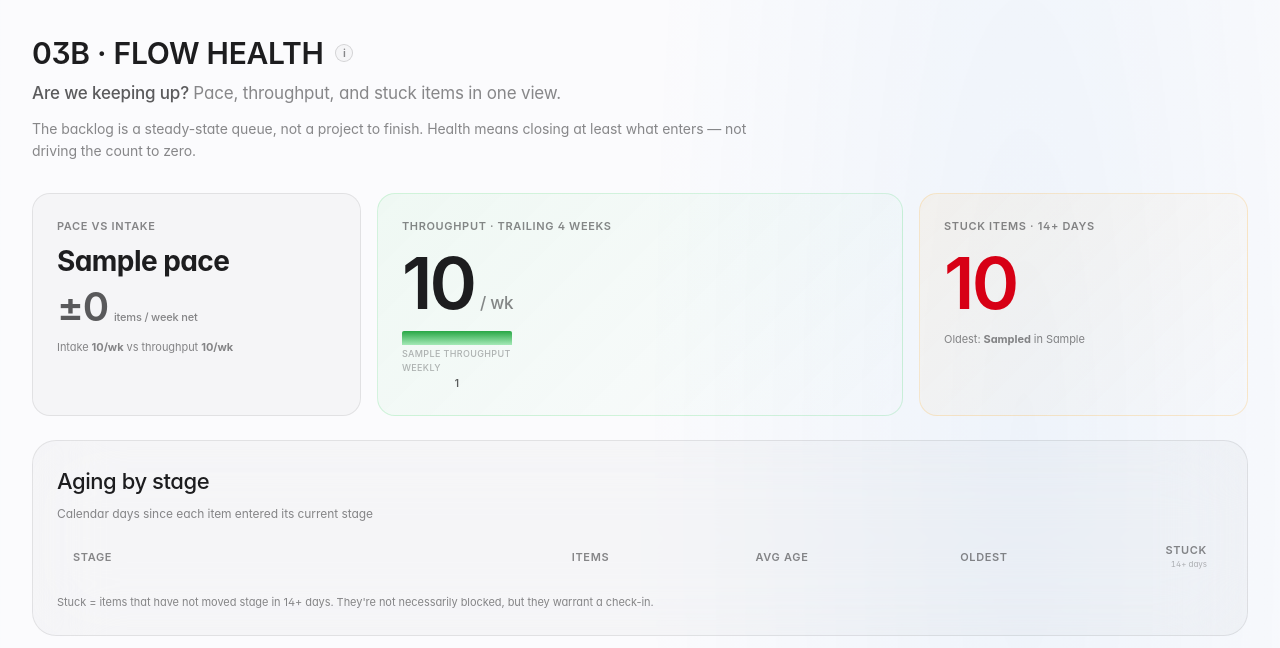
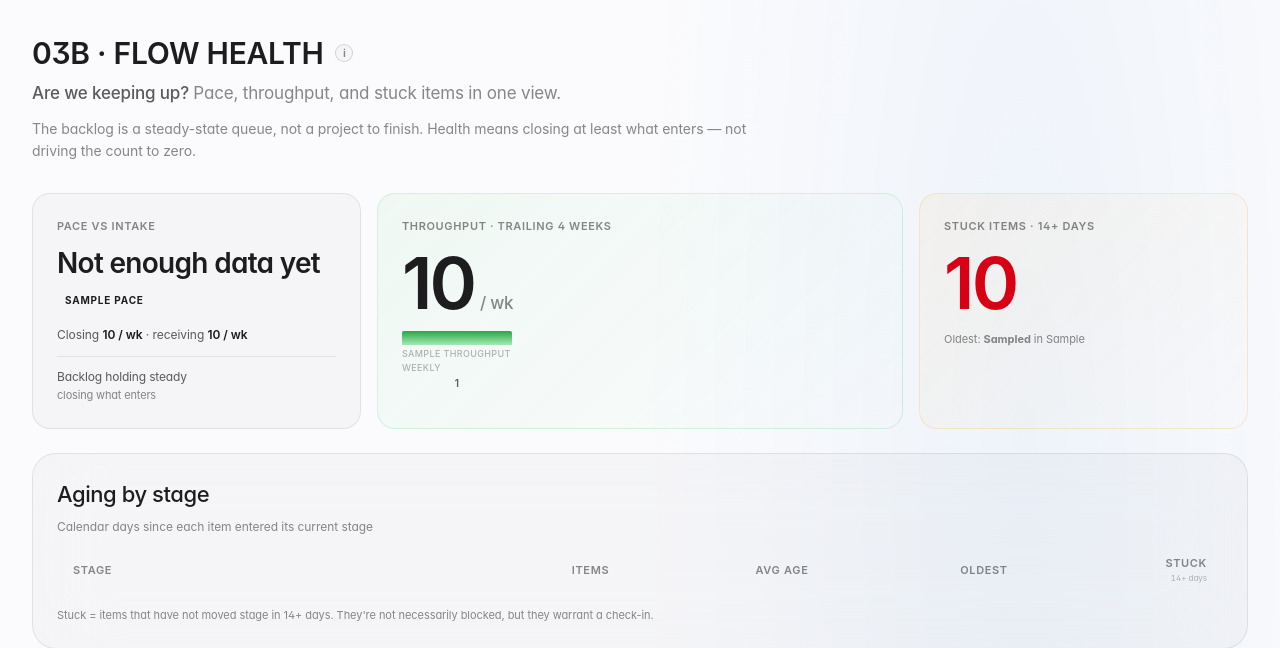
Before and after one commit to MarGarcia20/CoEDashboard, a Python web app: template templates/dashboard.jinja in a window 1280 px wide. Shown: the part 3842-4490 px from the top of the page. Run offline with Jinja, Linux system fonts and the light colour scheme; the template is opened without the code that fills it: most values are stand-ins (such as "Sample title", 1, 10 or a date in 2020); some web fonts are replaced.

Commit message:
Pace card: human headline + badge + math + consequence
Restructure the pace card so a stakeholder gets the meaning at first
glance:

1. Plain-language headline ("We're falling behind")
2. Compact technical badge ("OFF PACE")
3. Math line ("Closing 1.5/wk · receiving 9.2/wk")
4. Consequence line ("Backlog grows by ~31 items/month if nothing
   changes")

Replaces the previous "+7.7 items/week net" hero number which read as
a score without context.

Co-Authored-By: Claude Opus 4.6 <noreply@anthropic.com>

```diff
--- a/templates/dashboard.jinja
+++ b/templates/dashboard.jinja
@@ -1353,36 +1353,76 @@
     background: var(--surface);
     border-color: var(--border);
   }
-  .pace-state {
+  /* New pace card layout: human headline → badge → math → consequence */
+  .pace-headline {
     font-size: var(--text-2xl);
+    font-weight: 600;
+    line-height: 1.15;
+    letter-spacing: -0.025em;
+    color: var(--text);
+    margin-bottom: var(--space-2);
+  }
+  .pace-badge {
+    display: inline-block;
+    font-size: 10px;
     font-weight: 700;
-    line-height: 1;
-    letter-spacing: -0.02em;
-    margin-bottom: var(--space-3);
-  }
-  .pace-state-on_pace { color: var(--green); }
-  .pace-state-catching_up { color: var(--yellow); }
-  .pace-state-off_pace { color: var(--red); }
-  .pace-state-no_data { color: var(--text-tertiary); }
-  .pace-net {
-    display: flex;
-    align-items: baseline;
-    gap: 6px;
-    margin-bottom: var(--space-3);
-  }
-  .pace-net-num {
-    font-size: var(--text-3xl);
-    font-weight: 600;
-    line-height: 1;
-    letter-spacing: -0.03em;
-  }
-  .pace-net-num.up { color: var(--orange); }
-  .pace-net-num.down { color: var(--green); }
-  .pace-net-num.flat { color: var(--text-secondary); }
-  .pace-net-unit {
+    text-transform: uppercase;
+    letter-spacing: 0.08em;
+    padding: 3px 8px;
+    border-radius: var(--radius-sm);
+    margin-bottom: var(--space-4);
+  }
+  .pace-badge-on_pace {
+    color: var(--green);
+    background: rgba(48, 209, 88, 0.14);
+    border: 1px solid rgba(48, 209, 88, 0.32);
+  }
+  .pace-badge-catching_up {
+    color: var(--yellow);
+    background: rgba(255, 214, 10, 0.12);
+    border: 1px solid rgba(255, 214, 10, 0.32);
+  }
+  .pace-badge-off_pace {
+    color: var(--red);
+    background: rgba(255, 69, 58, 0.12);
+    border: 1px solid rgba(255, 69, 58, 0.32);
+  }
+  .pace-badge-no_data {
+    color: var(--text-tertiary);
+    background: rgba(142, 142, 147, 0.10);
+    border: 1px solid var(--border);
+  }
+  .pace-math {
+    font-size: var(--text-sm);
+    color: var(--text-secondary);
+    line-height: 1.5;
+    letter-spacing: -0.005em;
+  }
+  .pace-math strong {
+    color: var(--text);
+    font-weight: 600;
+  }
+  .pace-consequence-divider {
+    height: 1px;
+    background: var(--border);
+    margin: var(--space-3) 0;
+  }
+  .pace-consequence {
+    font-size: var(--text-sm);
+    color: var(--text-secondary);
+    line-height: 1.4;
+  }
+  .pace-consequence strong {
+    color: var(--text);
+    font-weight: 600;
+  }
+  .pace-off_pace .pace-consequence strong { color: var(--orange); }
+  .pace-on_pace .pace-consequence strong { color: var(--green); }
+  .pace-consequence-tail {
+    display: block;
     font-size: var(--text-xs);
     color: var(--text-tertiary);
-    font-weight: 500;
+    margin-top: 2px;
   }
   .health-throughput {
     background: linear-gradient(135deg, rgba(48, 209, 88, 0.06), transparent);
@@ -2821,26 +2861,38 @@
       <div class="health-hero-grid">
         <div class="health-hero-card health-pace pace-{{ pace.state }}">
           <div class="health-hero-label">Pace vs intake</div>
-          <div class="pace-state pace-state-{{ pace.state }}">{{ pace.label }}</div>
+          {% if pace.state == "off_pace" %}
+            <div class="pace-headline">We're falling behind</div>
+          {% elif pace.state == "catching_up" %}
+            <div class="pace-headline">We're almost keeping up</div>
+          {% elif pace.state == "on_pace" %}
+            <div class="pace-headline">We're keeping up</div>
+          {% else %}
+            <div class="pace-headline">Not enough data yet</div>
+          {% endif %}
+          <div class="pace-badge pace-badge-{{ pace.state }}">{{ pace.label }}</div>
+
           {% if pace.state != "no_data" %}
-            <div class="pace-net">
-              {% if pace.net_per_week > 0 %}
-                <span class="pace-net-num up">+{{ pace.net_per_week }}</span>
-              {% elif pace.net_per_week < 0 %}
-                <span class="pace-net-num down">{{ pace.net_per_week }}</span>
-              {% else %}
-                <span class="pace-net-num flat">±0</span>
-              {% endif %}
-              <span class="pace-net-unit">items / week net</span>
+            <div class="pace-math">
+              Closing <strong>{{ pace.throughput_avg }} / wk</strong> · receiving <strong>{{ pace.intake_avg }} / wk</strong>
             </div>
-            <div class="health-hero-context">
-              Intake <strong>{{ pace.intake_avg }}/wk</strong> vs throughput <strong>{{ pace.throughput_avg }}/wk</strong>
-              {% if pace.net_per_week > 0 %}
-                · <strong style="color: var(--orange);">+{{ pace.net_per_month }} / month</strong>
-              {% endif %}
-            </div>
-          {% else %}
-            <div class="health-hero-context">No throughput data yet in trailing 4 weeks</div>
+            <div class="pace-consequence-divider"></div>
+            {% if pace.net_per_week > 0 %}
+              <div class="pace-consequence">
+                Backlog grows by <strong>~{{ pace.net_per_month | round(0) | int }} items / month</strong>
+                <span class="pace-consequence-tail">if nothing changes</span>
+              </div>
+            {% elif pace.net_per_week < 0 %}
+              <div class="pace-consequence">
+                Backlog shrinks by <strong>~{{ (-pace.net_per_month) | round(0) | int }} items / month</strong>
+                <span class="pace-consequence-tail">at this pace</span>
+              </div>
+            {% else %}
+              <div class="pace-consequence">
+                Backlog holding steady
+                <span class="pace-consequence-tail">closing what enters</span>
+              </div>
+            {% endif %}
           {% endif %}
         </div>
 
```
Also changed, not shown: output/index.html (+86 -44 lines).
